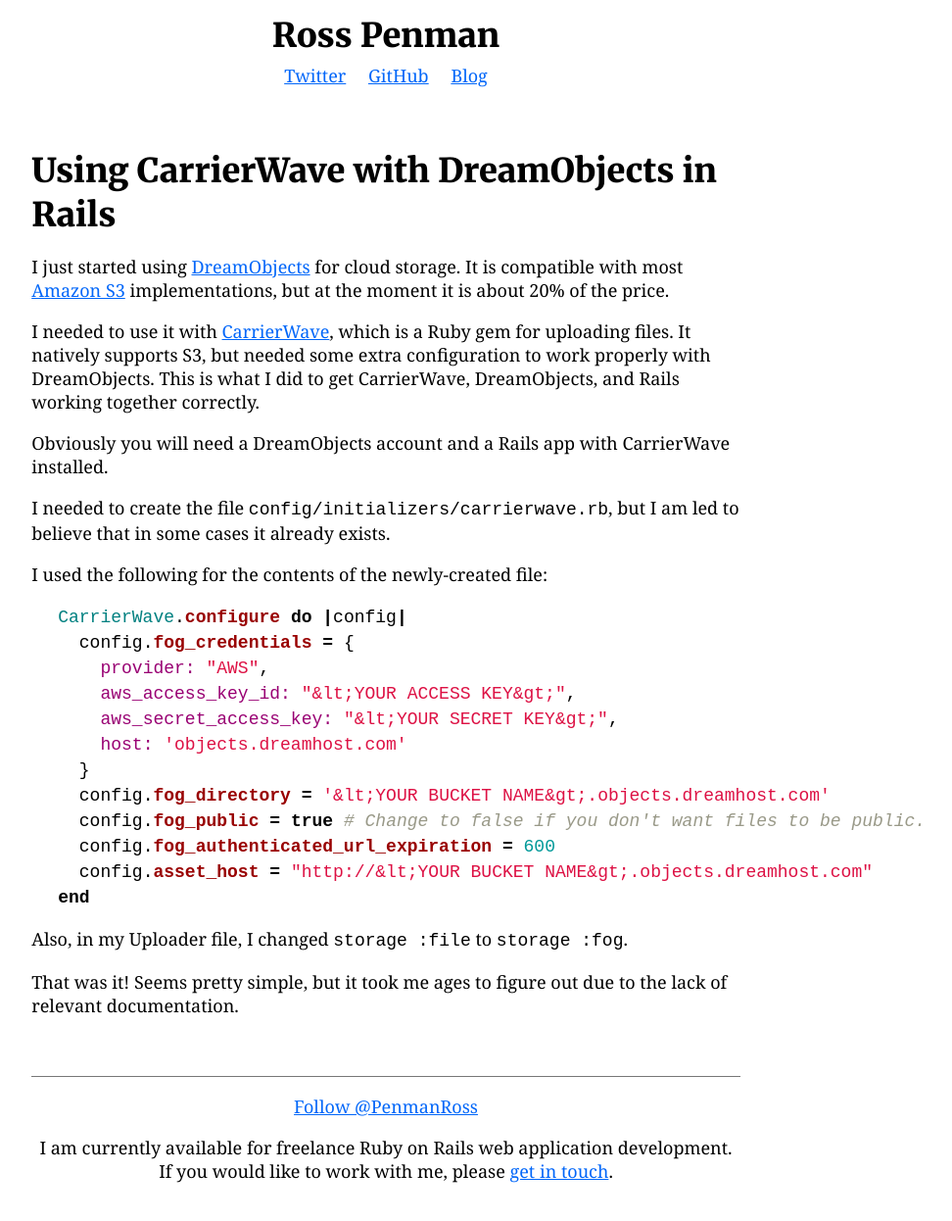
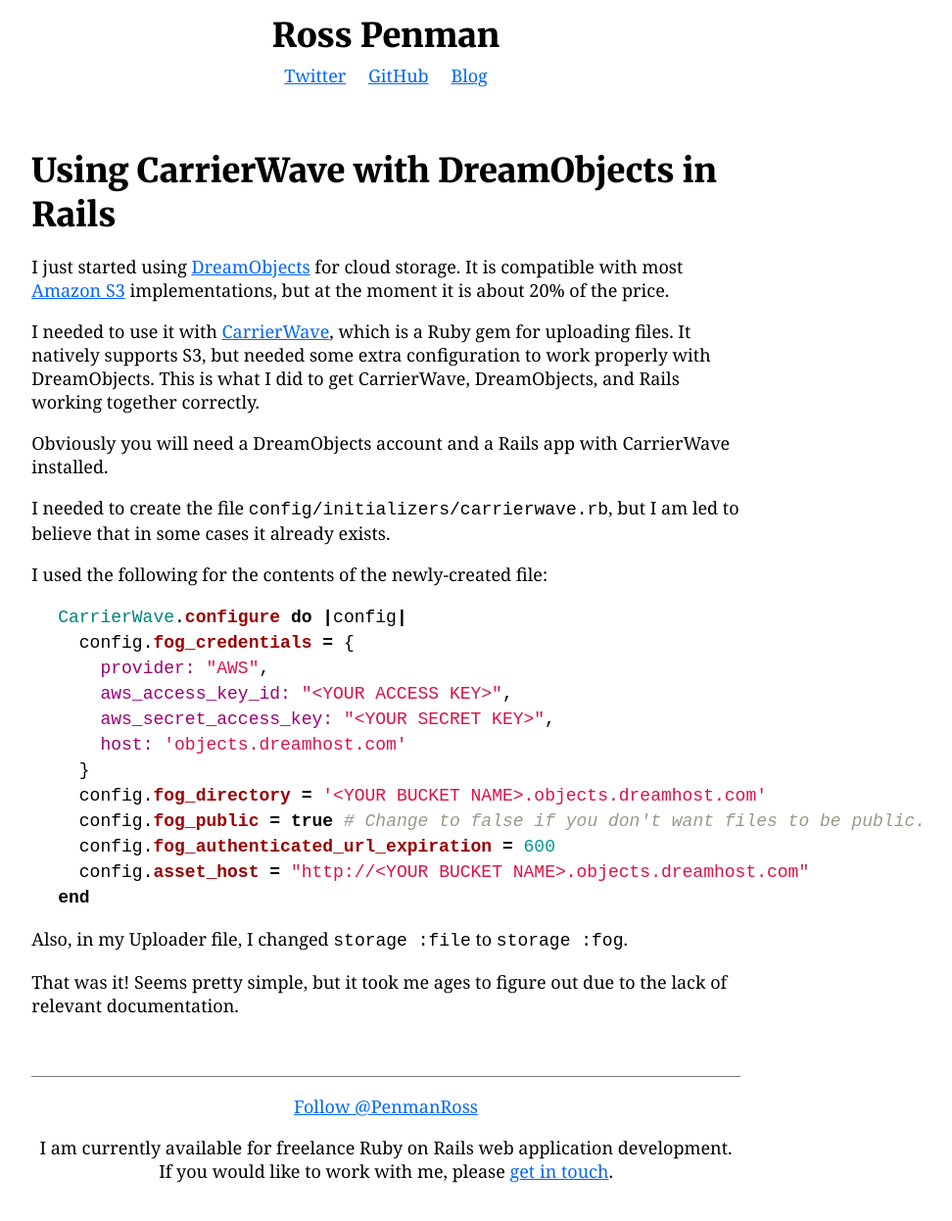
Before and after one commit to hyl/penman.github.io, a Jekyll site: the page built from _posts/2013-03-12-carrierwave-dreamobjects-and-rails.md, in a window 1280 px wide, cut to the strip 184-1434 px from the top of the page. Shown: the top 1246 px of the strip at 98% size, without its empty margins (246-1218 px from the left). Built offline with Jekyll 4.4.1, drawn with Linux system fonts in a browser that asks for light colours; Markdown is read by kramdown in place of the engine named in the settings; comment, search, counter and statistics services are not loaded; part of the change alters nothing that is shown.

```diff
--- a/_posts/2013-03-12-carrierwave-dreamobjects-and-rails.md
+++ b/_posts/2013-03-12-carrierwave-dreamobjects-and-rails.md
@@ -17,14 +17,14 @@ I used the following for the contents of the newly-created file:
 CarrierWave.configure do |config|
   config.fog_credentials = {
     provider: "AWS",
-    aws_access_key_id: "&lt;YOUR ACCESS KEY&gt;",
-    aws_secret_access_key: "&lt;YOUR SECRET KEY&gt;",
+    aws_access_key_id: "<YOUR ACCESS KEY>",
+    aws_secret_access_key: "<YOUR SECRET KEY>",
     host: 'objects.dreamhost.com'
   }
-  config.fog_directory = '&lt;YOUR BUCKET NAME&gt;.objects.dreamhost.com'
+  config.fog_directory = '<YOUR BUCKET NAME>.objects.dreamhost.com'
   config.fog_public = true # Change to false if you don't want files to be public.
   config.fog_authenticated_url_expiration = 600
-  config.asset_host = "http://&lt;YOUR BUCKET NAME&gt;.objects.dreamhost.com"
+  config.asset_host = "http://<YOUR BUCKET NAME>.objects.dreamhost.com"
 end
 {% endhighlight %}
 
```
